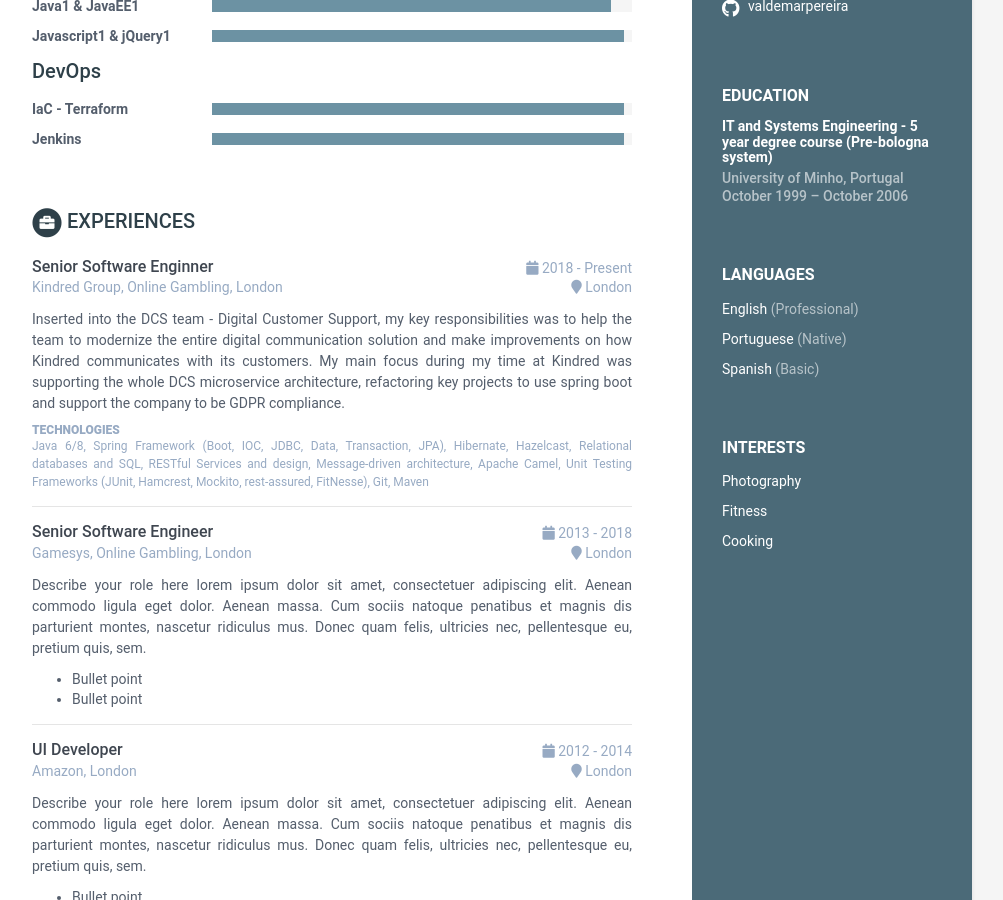
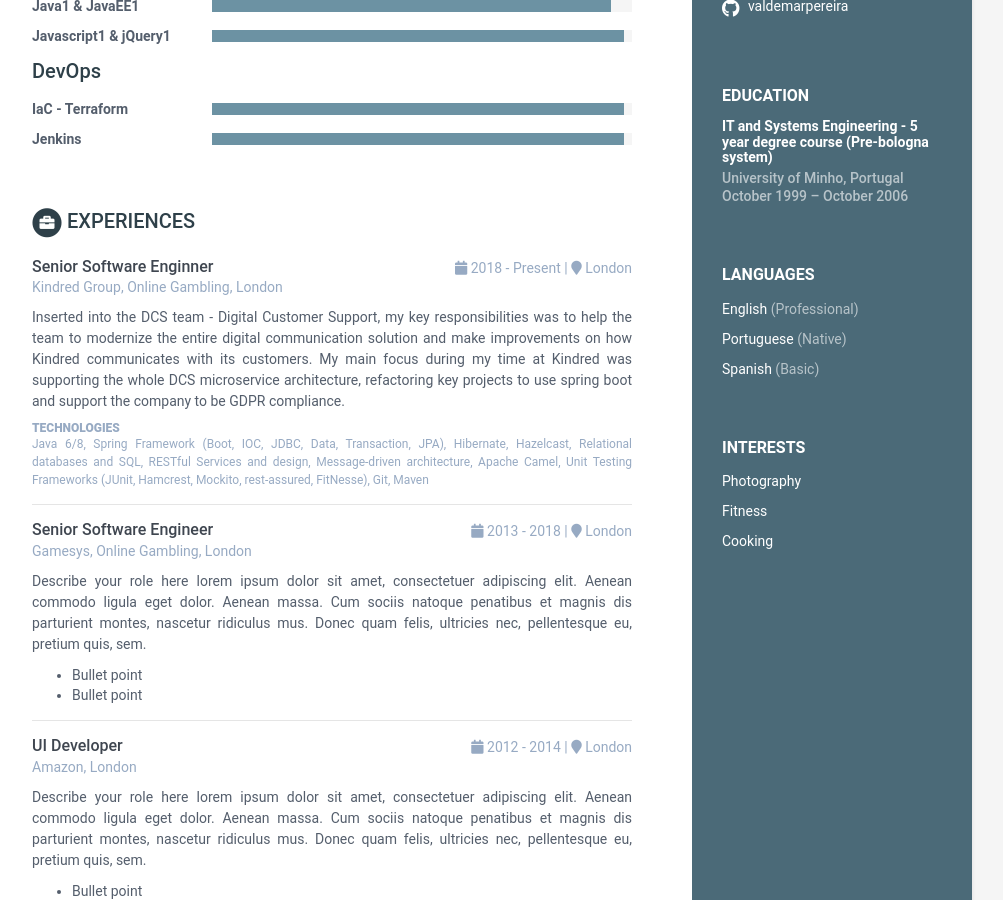
Before and after one commit to valdemarpereira/valdemarpereira.github.io, a Jekyll site: the page built from index.html, in a window 1280 px wide and 900 px high, scrolled down 460 px. Shown: the whole window, without its empty margins (168-1171 px from the left). Built offline with Jekyll 4.4.1, drawn with Linux system fonts in a browser that asks for light colours.

Commit message:
Add location

```diff
--- a/_includes/experiences.html
+++ b/_includes/experiences.html
@@ -16,13 +16,10 @@
 
       <div class="upper-row">
         <h3 class="job-title">{{ experience.role }}</h3>
-        <div class="time"><i class="fa fa-calendar"></i> {{ experience.time }}</div>
+        <div class="time"><i class="fa fa-calendar"></i> {{ experience.time }} | <i class="fa fa-map-marker"></i>  {{ experience.location }} </div>
       </div><!--//upper-row-->
 
-      <div class="upper-row">
-        <div class="company">{{ experience.company }}</div>
-        <div class="time"><i class="fa fa-map-marker"></i>  {{ experience.location }}</div>
-      </div>
+      <div class="company">{{ experience.company }}</div>
 
     </div><!--//meta-->
 
```
